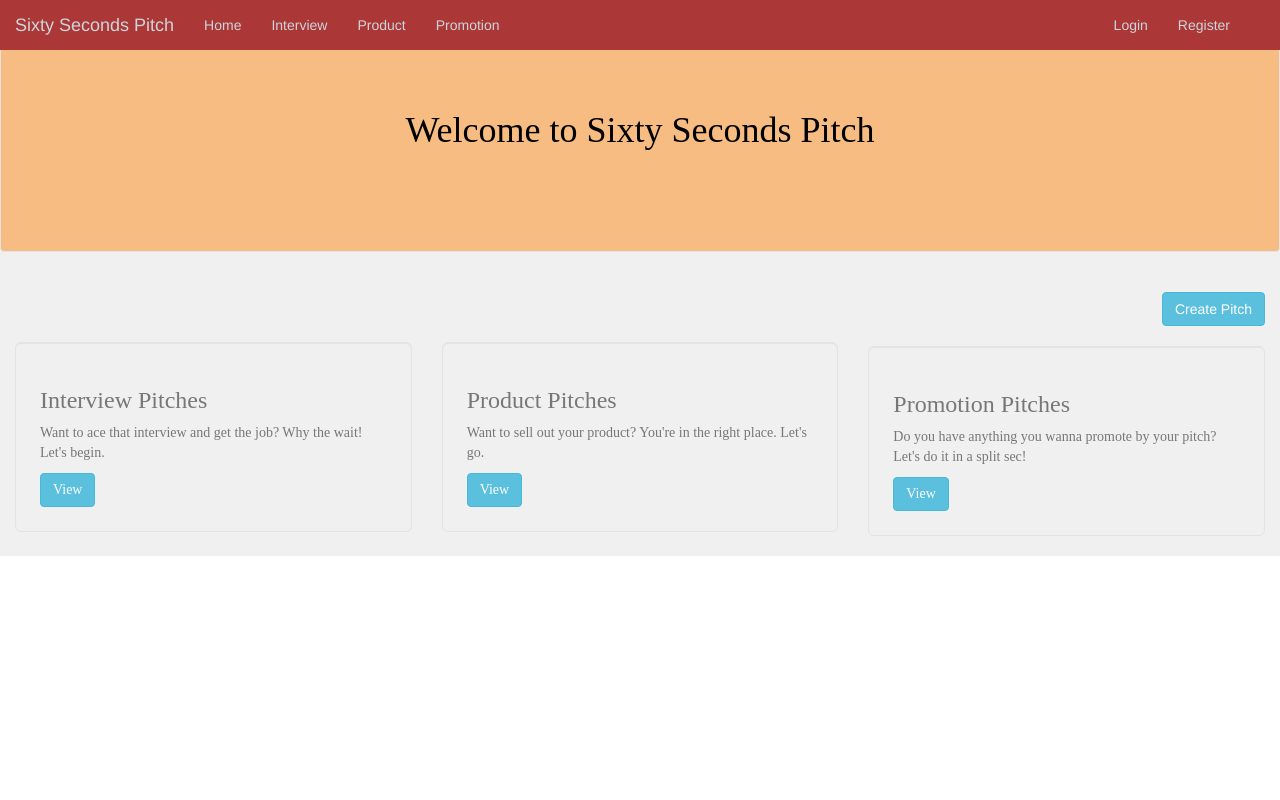
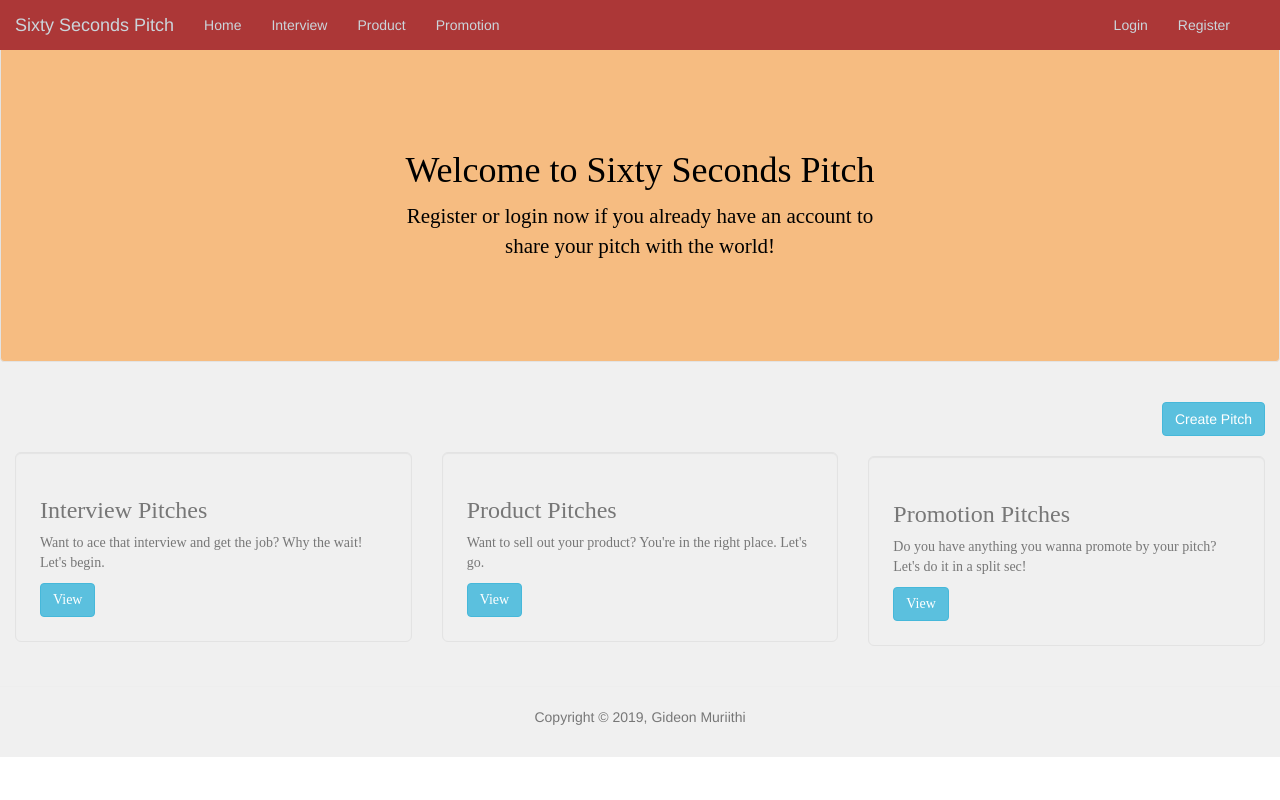
Before and after one commit to Gideon-Muriithi/sixty_sec_pitch, a Flask app: page / in a window 1280 px wide. Run offline with Flask 2, Linux system fonts and the light colour scheme; data that the repository does not hold is empty; some libraries are stand-ins or nearby versions.

Commit message:
This commit adds styling and aslo fix a few bugs in the code

```diff
--- a/app/main/forms.py
+++ b/app/main/forms.py
@@ -10,7 +10,7 @@ class PitchForm(FlaskForm):
     submit = SubmitField('Submit')
 
 class UpdateProfile(FlaskForm):
-    bio = TextAreaField('Bio.',validators = [Required()])
+    bio = TextAreaField('Bio',validators = [Required()])
     submit = SubmitField('Submit')
 
 class CommentForm(FlaskForm):
--- a/app/templates/email/welcome_user.txt
+++ b/app/templates/email/welcome_user.txt
@@ -1,4 +1,4 @@
-Hello {{user.username}}
-Welcome to Sixty Seconds Pitch
+Hello {{user.username}},
+Welcome to Sixty Seconds Pitch.
 You have signed up for the application and you can now start sharing your pitches to everyone.
 All the best!
--- a/app/templates/index.html
+++ b/app/templates/index.html
@@ -3,10 +3,12 @@
 
 <!-- Content block -->
 {% block content %}
-<div style="background-color: rgb(240, 240, 240)">
+<div style="background-color: rgb(240, 240, 240);">
     <div class="well"
         style="color: black; background-color: rgb(246, 188, 129); padding: 90px 25px; font-family: 'Times New Roman', Times; text-align: center">
         <h1>Welcome to Sixty Seconds Pitch</h1>
+        <p style="font-size: 21px; ">Register or login now if you already have an account to <br> share your pitch with
+            the world!</p>
     </div>
     <div class="container-fluid">
         <br>
@@ -24,7 +26,7 @@
                     </div>
                 </div>
                 <div class="col-md-4">
-            <div  class="well well-lg text-muted"  style="background-color: rgb(240, 240, 240);">
+                    <div class="well well-lg text-muted" style="background-color: rgb(240, 240, 240);">
                         <h3>Product Pitches</h3>
                         <p>Want to sell out your product? You're in the right place. Let's go.</p>
                         <a href="{{url_for('main.product_pitches')}}" class="btn btn-info -center">View</a>
@@ -40,6 +42,9 @@
             </div>
         </div>
     </div>
+    <hr>
+    <p style="text-align: center;" class="text-muted">Copyright &copy; 2019, Gideon Muriithi</p>
+    <br>
 </div>
 
 {% endblock %}
--- a/app/templates/navbar.html
+++ b/app/templates/navbar.html
@@ -27,7 +27,7 @@
 
                 <ul class="nav navbar-nav navbar-right">
                     {% if current_user.is_authenticated %}
-                    <li><a class="glyphicon glyphicon-user" style="color: #cbd5db; font-weight: 500; margin-left: 460px;"> You're logged in as</a></li>
+                    <li><a class="glyphicon glyphicon-user" style="color: #cbd5db; font-weight: 500; margin-left: 460px;">You're logged in as</a></li>
                     <li class="dropdown"><a href="#" class="dropdown-toggle" data-toggle="dropdown" role="button"
                             aria-haspopup="true" aria-expanded="false" style="margin-right: 50px; color: #cbd5db; font-weight: 500;">{{current_user.username| capitalize}} <span
                                 class="caret"></span></a>
@@ -48,5 +48,7 @@
 
             </div>
         </div>
+        <br>
+        <br>
     </div>
 </header>
--- a/app/templates/profile/pitches.html
+++ b/app/templates/profile/pitches.html
@@ -19,7 +19,7 @@
         </div>
         <div class="col-md-9">
             <p>Name: {{user.firstname}} {{user.lastname}} </p>
-            <p>No of pitches: {{pitches_count}}</p>
+            <p>No. of pitches: {{pitches_count}}</p>
             <p>Date joined: {{date}}</p>
         </div>
         <div class="row">
--- a/app/templates/profile/profile.html
+++ b/app/templates/profile/profile.html
@@ -25,7 +25,7 @@
         </div>
         <div class="col-md-9">
             <p>Name: {{user.firstname}} {{user.lastname}} </p>
-            <p>No of pitches: {{pitches}}</p>
+            <p>No. of pitches: {{pitches}}</p>
             <p>Date joined: {{date}}</p>
         </div>
     </div>
```
Also changed, not shown: README.md, app/static/IMG_20190823_104727.jpg (deleted), app/static/fapXd3v9qTcNBTm39ZC4KUVQDNf.jpg (deleted). Lines whose indentation alone changed are shown as unchanged.
